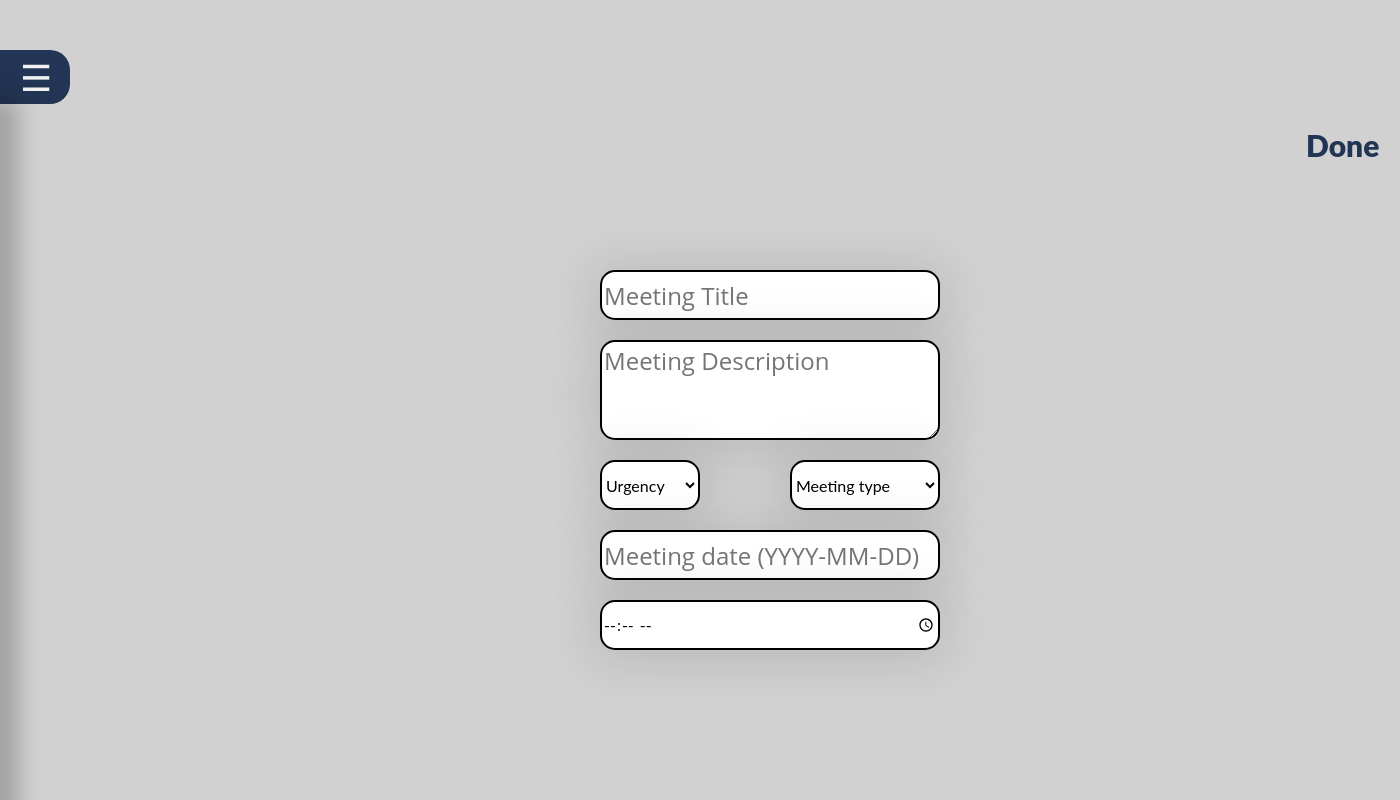
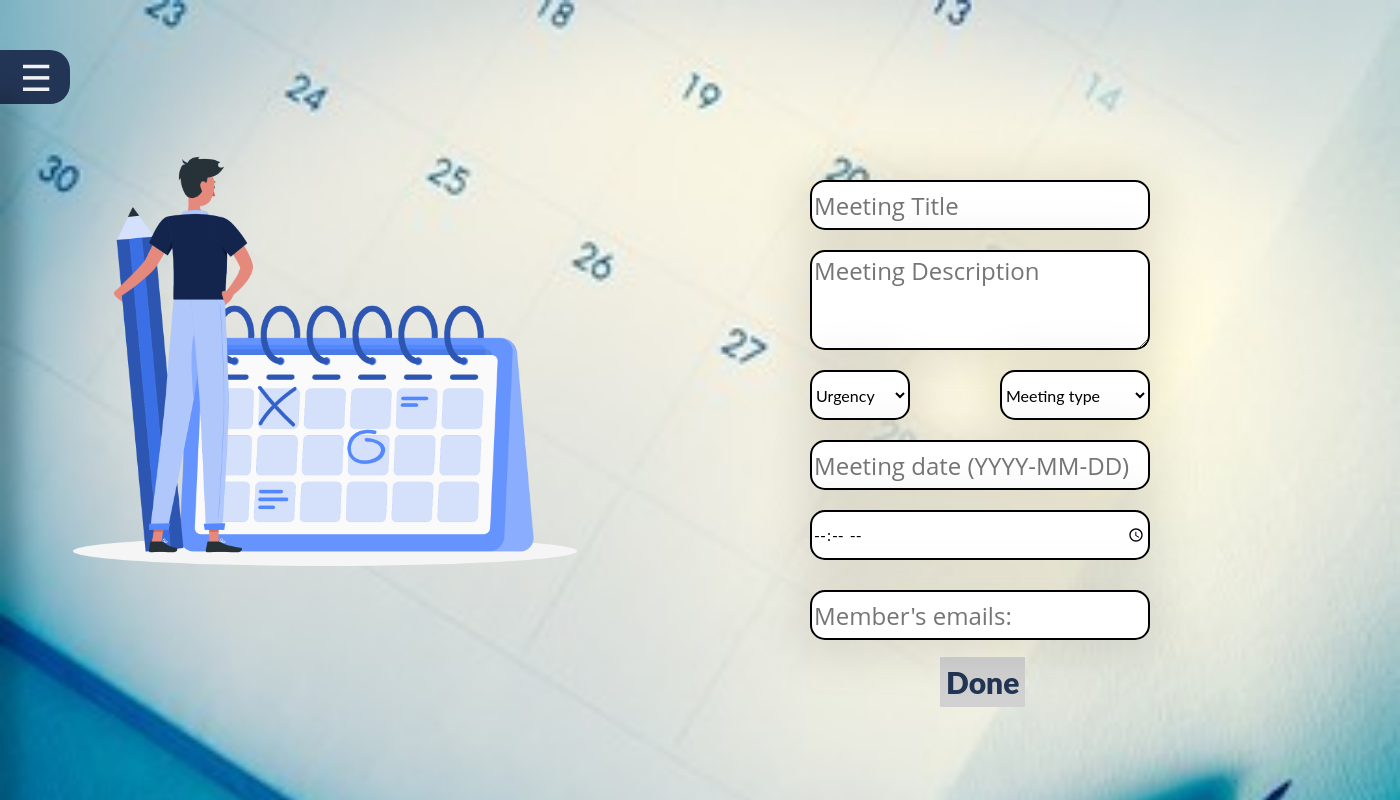
Before and after one commit to Xebia-Project-XE-INT-003/Workingcode, a Django app: template templates/addAppointment.html in a window 1400 px wide. Run offline with Django 3.2, Linux system fonts and the light colour scheme; the template is opened without the code that fills it, so the values that code supplies are empty; some libraries are stand-ins or nearby versions.

Commit message:
Enhancing website

```diff
--- a/static/addmeet.css
+++ b/static/addmeet.css
@@ -6,7 +6,9 @@
 
 body {
     font-family: "Lato", sans-serif;
-    background-color: #d1d1d1;
+    background: url('../static/imgs/appback.png');
+    background-repeat: no-repeat;
+    background-size: cover;
   }
 
   .sidenav {
@@ -123,12 +125,13 @@ body {
       font-weight: 900;
       color: #233554;
       font-family: "Lato", sans-serif;
-      margin-left: 1300px;
+      margin-left: 940px;
+      margin-top: -20px;
   }
 
 
 
-  #meetTitle,#description,#urgency,#meetDate,#meetTime,#type{
+  #meetTitle,#description,#urgency,#meetDate,#meetTime,#type,#email{
     font-family: Open Sans;
     font-style: normal;
     font-weight: normal;
@@ -136,10 +139,10 @@ body {
     line-height: 33px;
     color: #000000;
 
-    left: 50px;
+    left: 260px;
   }
 
-  .titlebox,.dscbox,.urgbox,.datebox,.timebox,.typebox{
+  .titlebox,.dscbox,.urgbox,.datebox,.timebox,.typebox,.emailbox{
     background: #FFFFFF;
     border: 2px solid #000000;
     box-sizing: border-box;
@@ -151,42 +154,50 @@ body {
     position: absolute;
     width: 340px;
     height: 50px;
-    top: 270px;
+    top: 180px;
   }
   .dscbox{
     position: absolute;
     width: 340px;
     height: 100px;
-    top: 340px;
+    top: 250px;
   }
   .urgbox{
     position: absolute;
     width: 100px;
     height: 50px;
-    top: 460px;
-    margin-left: 600px;
+    top: 370px;
+    margin-left: 810px;
   }
   .datebox{
     position: absolute;
     width: 340px;
     height: 50px;
-    top: 530px;
+    top: 440px;
   }
   .timebox{
     position: absolute;
     width: 340px;
     height: 50px;
-    top: 600px;
-    margin-left: 600px;
+    top: 510px;
+    margin-left: 810px;
   }
+
+.emailbox{
+  position: absolute;
+  width: 340px;
+  height: 50px;
+  top: 590px;
+  margin-left: 550px;
+}
 
   .typebox{
     margin-left: 500px;
     position: absolute;
     width: 150px;
     height: 50px;
-    top: 460px;
-    margin-left: 790px;
+    top: 370px;
+    margin-left: 1000px;
   }
   input{
       border: none;
--- a/templates/addAppointment.html
+++ b/templates/addAppointment.html
@@ -46,6 +46,8 @@
            </p>
 
 
+           <img src="../static/imgs/cl.png" style="height:650x; width:650px; margin-top:-110px;">
+
 
 
 <form action="addAppointment" method="post">
@@ -83,6 +85,8 @@
 
     <input type="time" class="timebox" id="meettime" name="time" required>
 
+    <input class="emailbox" id="email" name="email" required placeholder="Member's emails:">
+
 
     <input id="donebutton" class="Donebtn" type ="submit" value= "Done" >
 </form>
--- a/templates/updateAppointment.html
+++ b/templates/updateAppointment.html
@@ -51,6 +51,8 @@
     </div>
     </p>
 
+    <img src="../static/imgs/upapp.png" style="height:600x; width:600px; margin-top:-50px;">
+
 {% comment %} <div id="Donebtn">
     <button id="donebutton" type ="submit" value= "Done" >
 </div>  {% endcomment %}
@@ -89,7 +91,7 @@
     <input type="time" class="timebox" id="meettime" name="time" required>
 
 
-    <input id="donebutton" class="Donebtn" type ="submit" value= "Done" >
+    <input id="donebutton" class="Donebtn" type ="submit" value= "Done" style="margin-bottom:30px;">
 </form>
 
 <script>
```
Also changed, not shown: templates/profile.html (added, +38 -0 lines), static/imgs/addapp.png (added), static/imgs/appback.png (added), static/imgs/cl.png (added), static/imgs/up.png (added), static/imgs/upapp.png (added).
